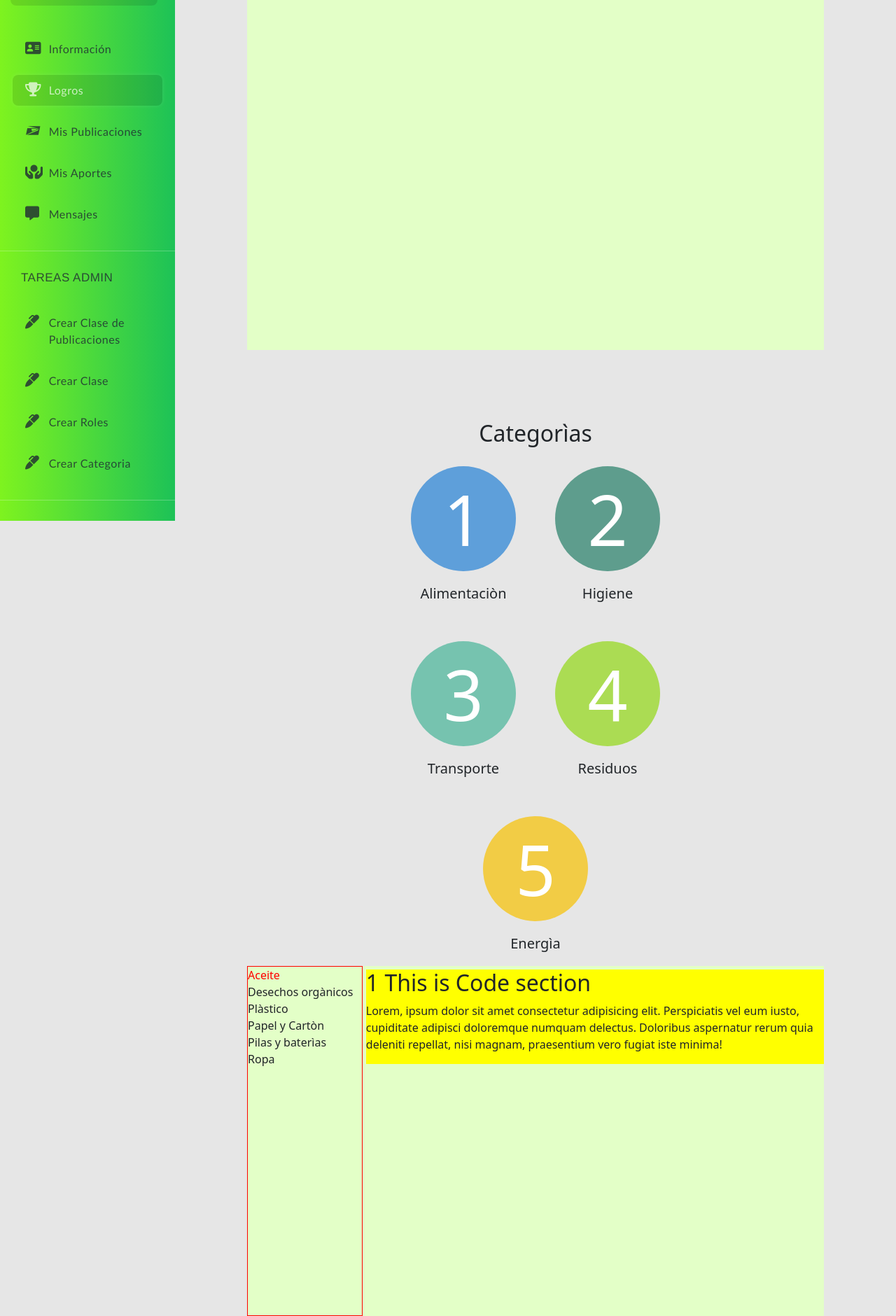
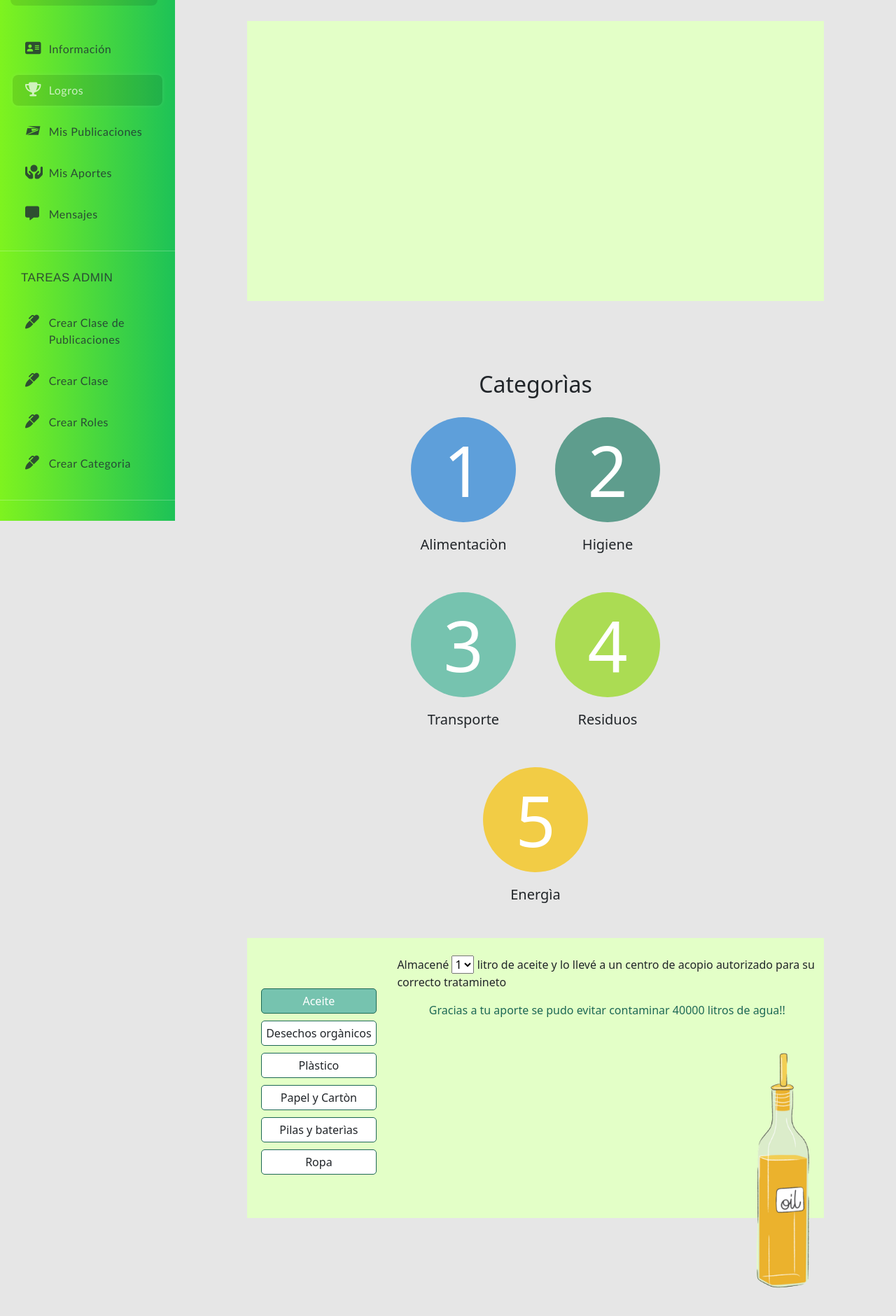
Before and after one commit to eluqm/IS-3group6, a Flask app: page /aportes/aportes/1 in a window 1280 px wide. Shown: the part 56-1936 px from the top of the page at 70% size. After the commit the page ends 1896 px from the top, so only its background shows below. Run offline with Flask 2, Linux system fonts and the light colour scheme; the visitor is signed in with stand-in values (Sample User, id 1); data comes from the database, SQL or seed files in the repository; some libraries are stand-ins or nearby versions.

Commit message:
Create tabs views in categories

```diff
--- a/config.py
+++ b/config.py
@@ -9,7 +9,7 @@ class Config:
 
     # Configuracion de la base de datos
     SQLALCHEMY_TRACK_MODIFICATIONS = False
-    SQLALCHEMY_DATABASE_URI = "mysql+pymysql://edward:Password97+@localhost:3306/huella_carbono"
+    SQLALCHEMY_DATABASE_URI = "mysql+pymysql://user:12345678@localhost:3306/huella_carbono"
     #SQLALCHEMY_DATABASE_URI = "mysql+pymysql://root:root@localhost:3306/huella_carbono"
 
     # Flask-User settings
--- a/huellaCarbono/static/css/styles.css
+++ b/huellaCarbono/static/css/styles.css
@@ -207,42 +207,82 @@ body.active .page .content{
 
 /*APORTES*/
 .tabs{
-    /* position: absolute; */
-    top: 20%;
-    left: 100px;
     transition: all 1s ease;
     background: #E3FFC7;
     width: 80%;
-    margin: auto;
+    margin: 30px auto;
     display: flex;
-    height: 500px;
+    height: 400px;
 }
 .tabs .tab-header {
-    border: 1px solid red;
     width: 20%;
+    margin: 40px 20px;
+    display: flex;
+    flex-direction: column;
+    justify-content: center;
+
 
 }
 .tabs .tab-header > div {
     cursor: pointer;
+    border-radius: 5px;
+    margin-top: 10px;
+    border: 1px solid #1D6855;
+    background: white;
+    text-align: center;
+    padding: 5px;
 }
 .tabs .tab-header > div.active {
-    color: red;
+    background: #76C3AF;
+    color: white;
 }
 .tabs .tab-body{
     position: relative;
-    height: calc(100% - 60px);
-    padding: 10px 5px;
-    width: 80%;
+    width: 600px;
+    margin: 0 auto;
+
 }
 
 .tabs .tab-body > div {
-    background: yellow;
+    padding-top: 20px;
     position: absolute;
     top: 0;
     opacity: 0;
-    margin-top:5px;
+    margin:5px auto;
     transform: scale(0.9);
     transition: opacity 500ms ease-in-out 0ms, transform 500ms ease-in-out 0ms;
+    display: flex;
+    flex-direction: column;
+    justify-content: start;
+    align-items: center;
+
+}
+
+.tabs .tab-body > div span{
+    color: #1D6855;
+}
+
+
+.tabs .tab-body > div img{
+    margin-top: 20px;
+    position: absolute;
+    right: 0;
+}
+
+.tabs .tab-body > div label{
+    width: 100%;
+    margin-bottom: 10px;
+}
+
+.tab-image-container{
+    display: flex;
+    width: 80%;
+    margin: auto;
+    justify-content: center;
+    align-items: center;
+}
+.tab-image-container img{
+    width: 50px;
 }
 
 .tabs .tab-body > div.active{
--- a/huellaCarbono/templates/aportes/aportes.html
+++ b/huellaCarbono/templates/aportes/aportes.html
@@ -29,9 +29,8 @@
     </div>
 </div>
 
+
     <div class="tabs">
-
-    <!-- <p>Mis Aportes Personales</p> -->
         <div class="tab-header">
             <div class="active">Aceite</div>
             <div>Desechos orgànicos</div>
@@ -39,64 +38,100 @@
             <div>Papel y Cartòn</div>
             <div>Pilas y baterìas</div>
             <div>Ropa</div>
-
-    </div>
-    <div class="tab-indicator">
-
         </div>
         <div class="tab-body">
+
             <div class="active">
-            <h2>1 This is Code section</h2>
-            <p>Lorem, ipsum dolor sit amet consectetur adipisicing elit. Perspiciatis
-                 vel eum iusto, cupiditate adipisci doloremque numquam delectus.
-                  Doloribus aspernatur rerum quia deleniti repellat, nisi magnam,
-                   praesentium vero fugiat iste minima!
-            </p>
+                <p>Almacené
+                    <select name="select">
+                        <option value="1" selected>1</option>
+                        <option value="2" >2</option>
+                        <option value="3">3</option>
+                    </select>
+                    litro de aceite y lo llevé a un centro de acopio autorizado para su correcto tratamineto</p>
+                <span>Gracias a tu aporte se pudo evitar contaminar 40000 litros de agua!!</span>
+                <article>
+                    <img src='../../static/img/aceite.png' >
+                </article>
+            </div>
+            <div>
+                <p>LLevo días almacenando los residuos orgánicos generados en mi casa en un recipiente donde hago composta.</p>
+                <span>Gracias a tu aporte se evita la generación de gases de efecto invernadero tambíen reduces el volumen y peligrosidad de este desecho ya que se hacen más manejables y menos contaminantes. Y lo puedes usar para nutrir las plantitas de tú casa o de cualquier lugar!!</span>
+                <article>
+                    <img src='../../static/img/desechos.png' >
+                </article>
             </div>
 
             <div>
-            <h2>2 This is About section</h2>
-            <p>Lorem, ipsum dolor sit amet consectetur adipisicing elit. Perspiciatis
-                 vel eum iusto, cupiditate adipisci doloremque numquam delectus.
-                  Doloribus aspernatur rerum quia deleniti repellat, nisi magnam,
-                   praesentium vero fugiat iste minima!
-            </p>
+                <label>
+                    <input type="checkbox" id="cbox1" value="first_checkbox"> Evito usar plástico de un solo uso.
+                </label>
+                <label>
+                    <input type="checkbox" id="cbox1" value="first_checkbox"> Cualquier envase reciclable lo separo y lo llevo a una planta de selección para que sea tratado
+                </label>
+                <label>
+                    <input type="checkbox" id="cbox1" value="first_checkbox"> Ante cualquier pequeño residuo de plástico lo pongo en una botella para hacer ecoladrillos
+                </label>
+
+                <span>Gracias a tu aporte y a la buena gestión de tus residuos plásticos, evitas  contribuir con esta amenaza creciente, que provoca el desbordamiento de los vertederos, obstruye el flujo de los ríos y pone en peligro los ecosistemas marinos. </span>
+                <article>
+                    <img src='../../static/img/plastico.png' >
+                </article>
+
             </div>
 
             <div>
-            <h2>This is Service section</h2>
-            <p>Lorem, ipsum dolor sit amet consectetur adipisicing elit. Perspiciatis
-                 vel eum iusto, cupiditate adipisci doloremque numquam delectus.
-                  Doloribus aspernatur rerum quia deleniti repellat, nisi magnam,
-                   praesentium vero fugiat iste minima!
-            </p>
-        </div>
-
-        <div>
-            <h2>This is Contact section</h2>
-            <p>Lorem, ipsum dolor sit amet consectetur adipisicing elit. Perspiciatis
-                 vel eum iusto, cupiditate adipisci doloremque numquam delectus.
-                  Doloribus aspernatur rerum quia deleniti repellat, nisi magnam,
-                   praesentium vero fugiat iste minima!
-            </p>
+                <label>
+                    <input type="checkbox" id="cbox1" value="first_checkbox">Depositar en el contenedor azul los residuos de papel
+                </label>
+                <label>
+                    <input type="checkbox" id="cbox1" value="first_checkbox"> Reducir tu consumo de papel.
+                </label>
+                <label>
+                    <input type="checkbox" id="cbox1" value="first_checkbox"> Utilizar al máximo el papel que tienes
+                </label>
+                <label>
+                    <input type="checkbox" id="cbox1" value="first_checkbox"> Comprar papel reciclado
+                </label>
+                <span>Gracias por tu aporte!! Sabías que una tonelada de papel reciclado equivale a ahorrar 30.000 litros de agua, 150 litros de combustibles fósiles y unos 1.500 litros de aceite en su fabricación.</span>
+                <article>
+                    <img src='../../static/img/papel.png' >
+                </article>
             </div>
             <div>
-            <h2>This is Contact section</h2>
-            <p>Lorem, ipsum dolor sit amet consectetur adipisicing elit. Perspiciatis
-                 vel eum iusto, cupiditate adipisci doloremque numquam delectus.
-                  Doloribus aspernatur rerum quia deleniti repellat, nisi magnam,
-                   praesentium vero fugiat iste minima!
-            </p>
+                <label>
+                    <input type="checkbox" id="cbox1" value="first_checkbox">Uso pilas recargables, solo una de estas puede sustituir hasta 300
+                    desechables
+                </label>
+                <label>
+                    <input type="checkbox" id="cbox1" value="first_checkbox"> Disminuyo el uso de pilas
+                </label>
+                <label>
+                    <input type="checkbox" id="cbox1" value="first_checkbox"> Desecho las pilas q usé en sitios especificados para su recolección y correcto tratamiento
+                </label>
+                <span>Gracias a tu aporte evitaste contaminar 600 mil litros de agua. Además, al no exponer este desecho a cualquier tratoque pueda provocar vapores que se dispersan por el aire y cuando llueve, los metales son arrastrados hacia el suelo y a los cuerpos de agua. Todo ello las muestra como uno de los residuos más peligrosos</span>
+                <article>
+                    <img src='../../static/img/pilas.png' >
+                </article>
             </div>
             <div>
-            <h2>This is Contact section</h2>
-            <p>Lorem, ipsum dolor sit amet consectetur adipisicing elit. Perspiciatis
-                 vel eum iusto, cupiditate adipisci doloremque numquam delectus.
-                  Doloribus aspernatur rerum quia deleniti repellat, nisi magnam,
-                   praesentium vero fugiat iste minima!
-            </p>
+                <label>
+                    <input type="checkbox" id="cbox1" value="first_checkbox">Compra ropa de segunda mano
+                </label>
+                <label>
+                    <input type="checkbox" id="cbox1" value="first_checkbox"> Dona tu ropa
+                </label>
+                <label>
+                    <input type="checkbox" id="cbox1" value="first_checkbox"> Deposita tu ropa en el contenedor de reciclaje textil.
+                </label>
+                <label>
+                    <input type="checkbox" id="cbox1" value="first_checkbox"> Compra ropa de calidad para extender su vida útil
+                </label>
+                <span>Gracias a tu aporte!! Sabias que la contaminación que genera la producción de ropa es de aproximadamente 500 mil toneladas de microplásticos al año que llegan a los océanos.</span>
+                <article>
+                    <img src='../../static/img/ropa.png' >
+                </article>
             </div>
-
         </div>
     </div>
 
```
Also changed, not shown: huellaCarbono/static/img/aceite.png (added), huellaCarbono/static/img/desechos.png (added), huellaCarbono/static/img/image 24.png (added), huellaCarbono/static/img/papel.png (added), huellaCarbono/static/img/pilas.png (added), huellaCarbono/static/img/plastico.png (added), huellaCarbono/static/img/ropa.png (added). Lines whose indentation alone changed are shown as unchanged.
